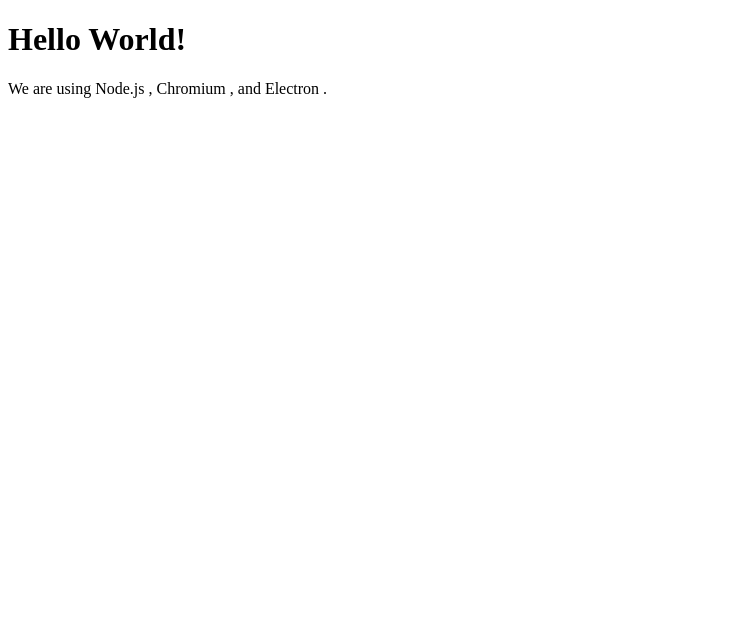
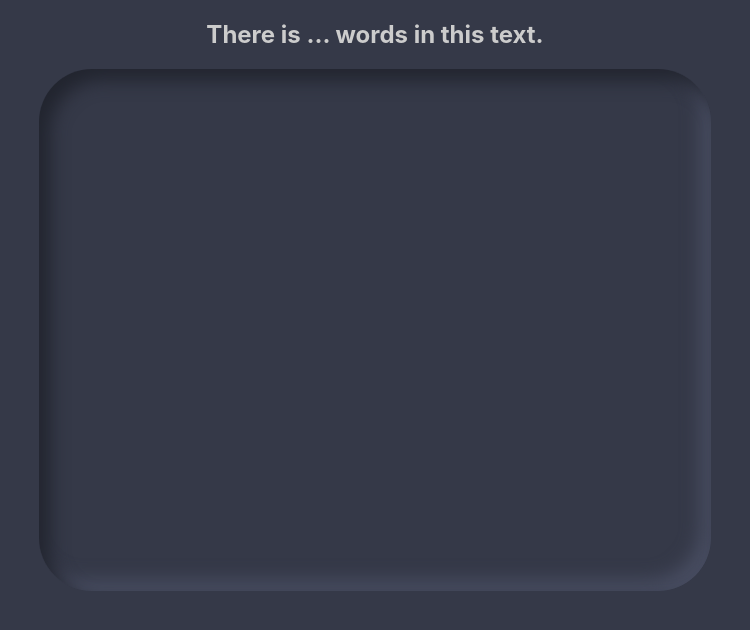
Before and after one commit to DillasDonut/WordCounter-Electron, an Electron app: page index.html in a window 750 px wide. Drawn offline with Linux system fonts and the light colour scheme.

Commit message:
HTML / CSS strucuture ok

```diff
--- a/index.html
+++ b/index.html
@@ -4,13 +4,14 @@
     <meta charset="UTF-8">
     <title>Hello World!</title>
     <meta http-equiv="Content-Security-Policy" content="script-src 'self' 'unsafe-inline';" />
+    <link rel="stylesheet" href="styles.css">
 </head>
-<body style="background: white;">
-    <h1>Hello World!</h1>
-    <p>
-        We are using Node.js <span id="node-version"></span>,
-        Chromium <span id="chrome-version"></span>,
-        and Electron <span id="electron-version"></span>.
-    </p>
+<body>
+    <h2>There is ... words in this text.</h2>
+    <textarea
+        autofocus
+        placeholder="Start typing on your keyboard to see the neuomorphic keyboard react..."
+    >
+    </textarea>
 </body>
 </html>
--- a/main.js
+++ b/main.js
@@ -3,8 +3,8 @@
 
 function createWindow () {
   const win = new BrowserWindow({
-    width: 800,
-    height: 600,
+    width: 750,
+    height: 690,
     webPreferences: {
       preload: path.join(__dirname, 'preload.js')
     }
--- a/preload.js
+++ b/preload.js
@@ -4,7 +4,6 @@
       if (element) element.innerText = text
     }
 
-    for (const type of ['chrome', 'node', 'electron']) {
-      replaceText(`${type}-version`, process.versions[type])
-    }
+
+
   })
--- /dev/null
+++ b/styles.css
@@ -0,0 +1,30 @@
+html, body{
+    background: #353948;
+
+}
+
+h2{
+    text-align: center;
+    font-family: -apple-system, BlinkMacSystemFont, 'Segoe UI', Roboto, Oxygen, Ubuntu, Cantarell, 'Open Sans', 'Helvetica Neue', sans-serif;
+    color: #cccccc;
+}
+
+textarea{
+    width: 600px;
+    height: 450px;
+    padding: 36px;
+    display: block;
+    margin-left: auto;
+    margin-right: auto;
+
+    border-radius: 53px;
+    background: #353948;
+    box-shadow: inset 11px 11px 18px #22252f,
+                inset -11px -11px 18px #484d61;
+    resize: none;
+    border: none;
+    outline: none;
+
+    font-family: -apple-system, BlinkMacSystemFont, 'Segoe UI', Roboto, Oxygen, Ubuntu, Cantarell, 'Open Sans', 'Helvetica Neue', sans-serif;
+    color: #cccccc;
+}
```
